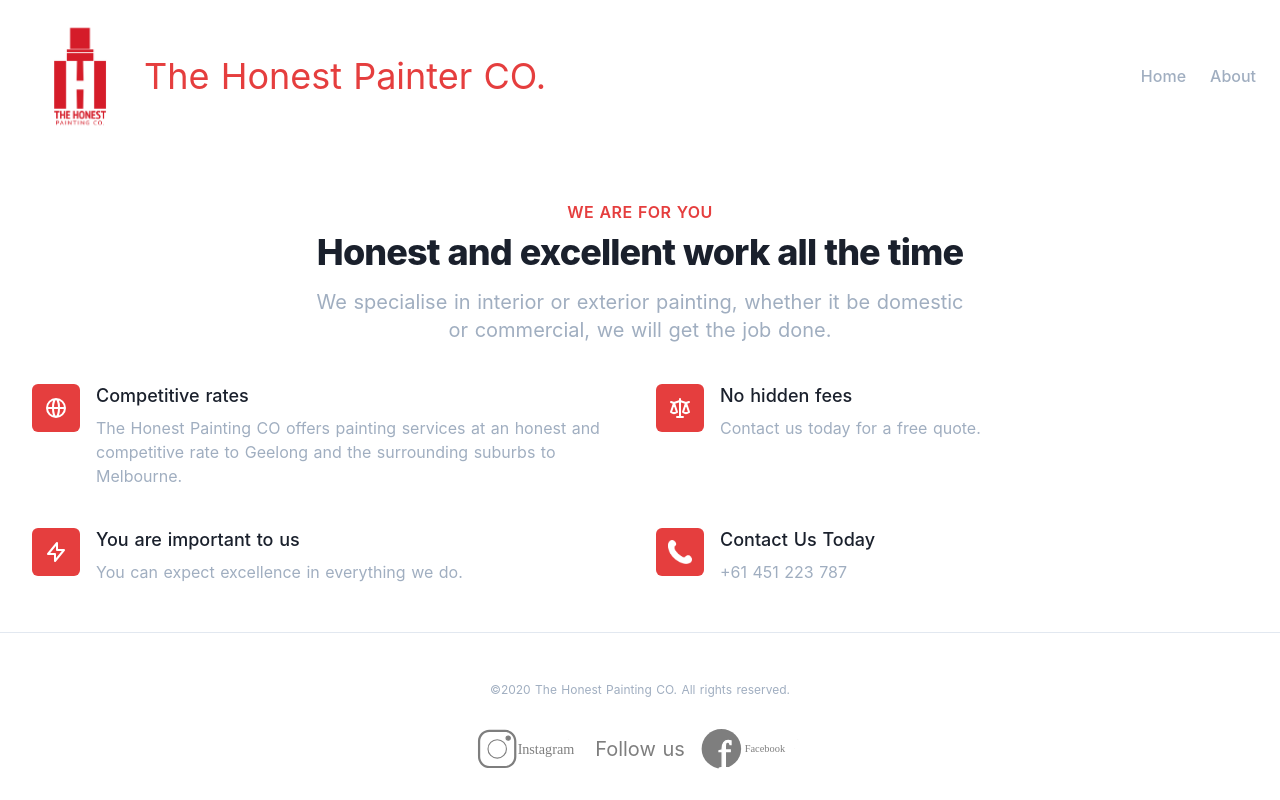
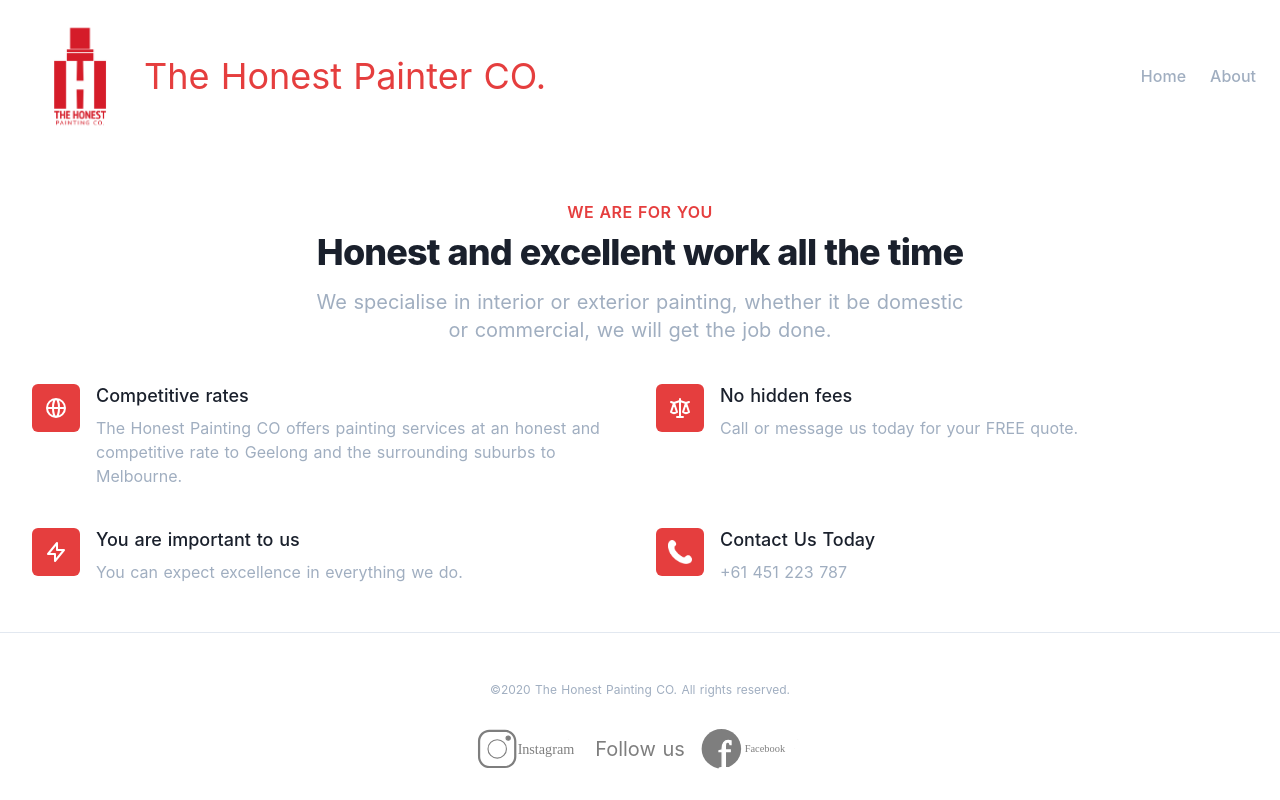
Before and after one commit to camlavallie/the-honest-painting-co, a Nuxt app: page /about in a window 1280 px wide. Built offline with nearby package versions, Linux system fonts and the light colour scheme.

Commit message:
prod build

```diff
--- a/components/Carousel.vue
+++ b/components/Carousel.vue
@@ -33,7 +33,7 @@
   <div class="px-6 py-4">
     <div class="font-bold text-xl mb-2">Glen Iris, Victoria</div>
     <p class="text-gray-700 text-base">
-     Beautiful front deck and entrance! The fretwork was old and faded before painting but looks what a lot of prep work and a few coats of paint does!
+     Beautiful front deck and entrance! The fretwork was old and faded before painting but look what a lot of prep work and a few coats of paint can do!
     </p>
   </div>
   <!-- <div class="px-6 py-4">
--- a/components/JumboHome.vue
+++ b/components/JumboHome.vue
@@ -15,9 +15,9 @@
         <img class="w-6 h-6 text-white mr-3" src="../assets/images/phone.png" alt="">
           Call Today!
         </a>
-        <nuxt-link to="/about" class=" ml-3 inline-flex items-center justify-center px-5 py-3 border border-transparent text-base leading-6 font-medium rounded-md text-white bg-red-600 hover:bg-red-400 focus:outline-none focus:shadow-outline transition duration-150 ease-in-out">
+        <!-- <nuxt-link to="/about" class=" ml-3 inline-flex items-center justify-center px-5 py-3 border border-transparent text-base leading-6 font-medium rounded-md text-white bg-red-600 hover:bg-red-400 focus:outline-none focus:shadow-outline transition duration-150 ease-in-out">
           About Us
-        </nuxt-link>
+        </nuxt-link> -->
       </div>
     </div>
   </div>
--- a/nuxt.config.js
+++ b/nuxt.config.js
@@ -1,6 +1,9 @@
 
 export default {
   mode: 'universal',
+  generate: {
+    fallback: true
+  },
   /*
   ** Headers of the page
   */
--- a/pages/about/index.vue
+++ b/pages/about/index.vue
@@ -45,7 +45,7 @@
             <div class="ml-4">
               <h5 class="text-lg leading-6 font-medium text-gray-900">No hidden fees</h5>
               <p class="mt-2 text-base leading-6 text-gray-500">
-               Contact us today for a free quote.
+               Call or message us today for your FREE quote.
               </p>
             </div>
           </div>
```
